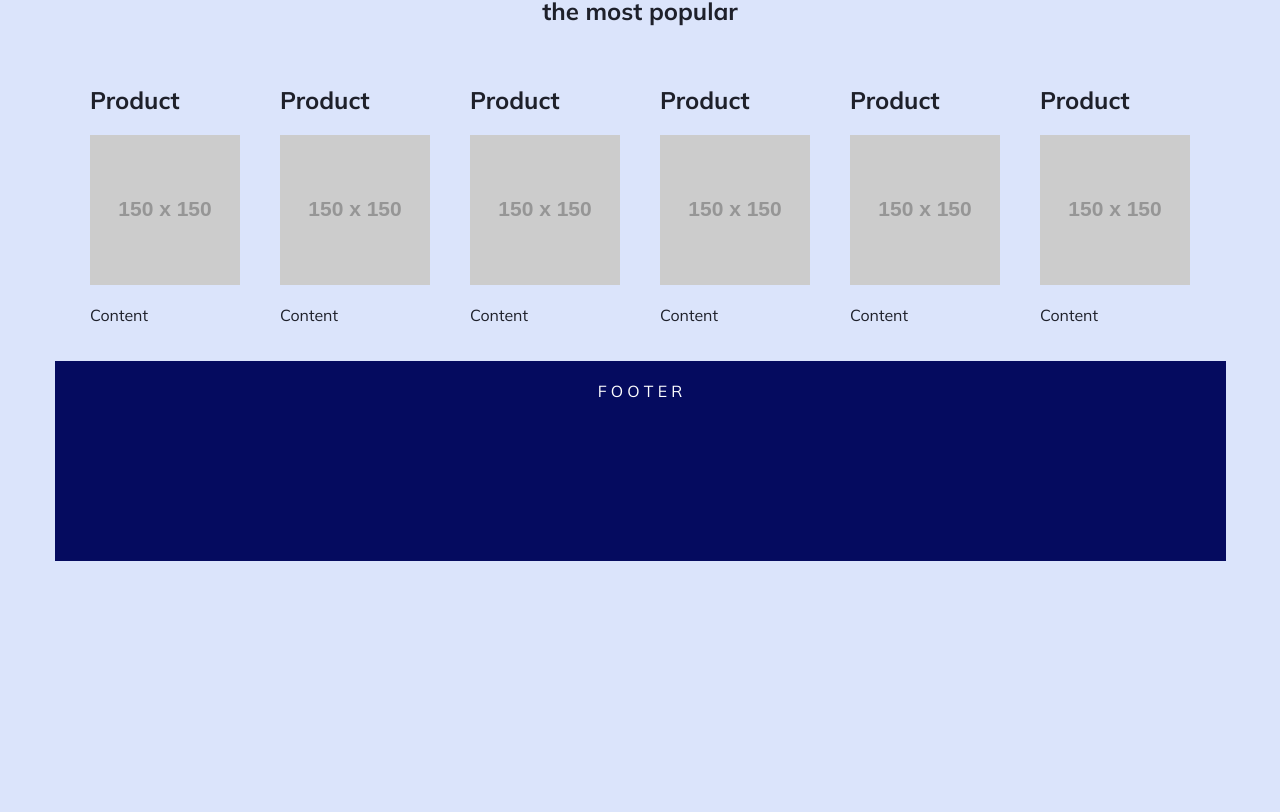
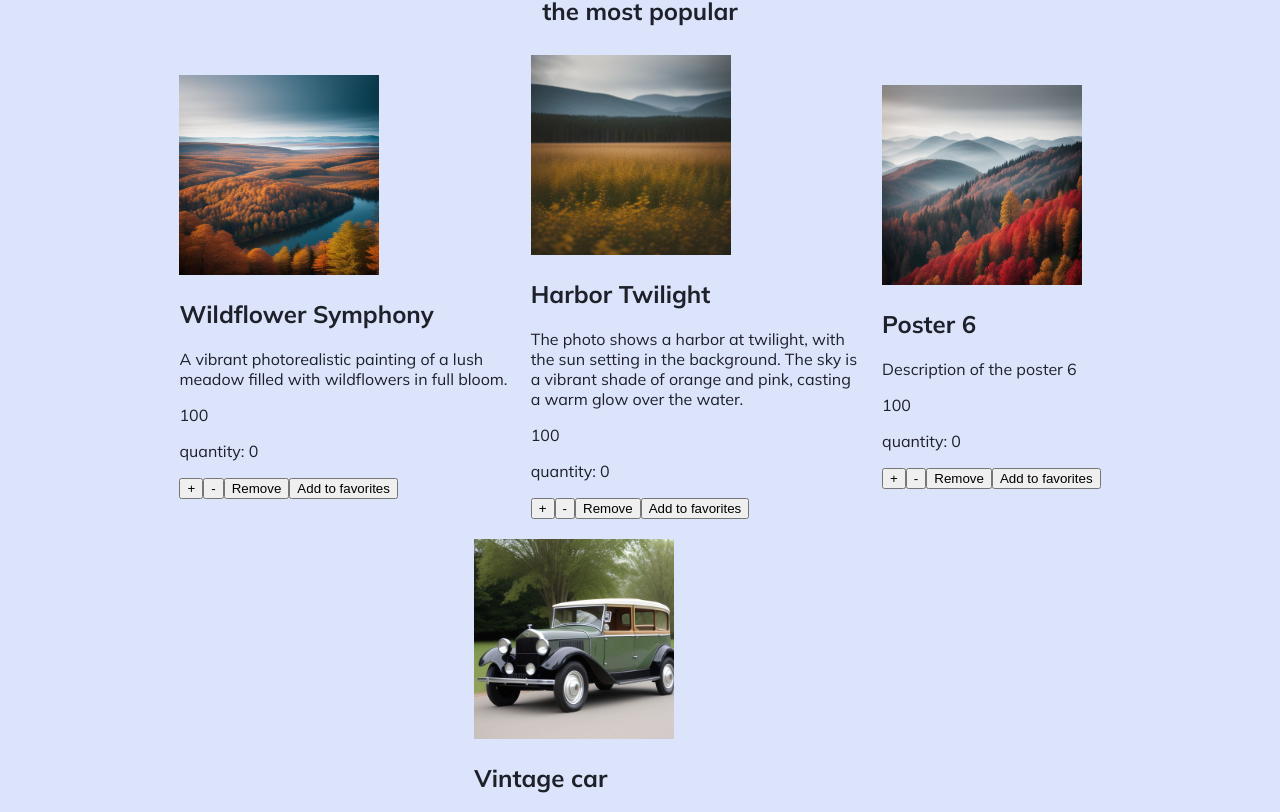
Before and after one commit to Koraus/posterposterszone, a React (Vite) app: page /#/ in a window 1280 px wide. Shown: the part 928-1740 px from the top of the page. Before the commit the page ends 1497 px from the top, so only its background shows below. Built offline with nearby package versions, Linux system fonts and the light colour scheme.

Commit message:
added Search

```diff
--- a/src/components/ProductCard.tsx
+++ b/src/components/ProductCard.tsx
@@ -58,6 +58,11 @@ export const ProductCard = ({ productData }: { productData: ProductData }) => {
             }
         }
     }
+    const removeProduct = () => {
+        setCart(
+            cart.filter((item) => item.id !== productData.id)
+        )
+    }
     const switchFavorites = () => {
         console.log(favorites)
         if (favorites.some((item) => item === productData.id)) {
@@ -72,7 +77,7 @@ export const ProductCard = ({ productData }: { productData: ProductData }) => {
         }
     }
     return (
-        <div css={{ padding: "10px" }}>
+        <div css={{ padding: "10px", maxWidth: "30%" }}>
             <img src={productData.imgUrl} alt={productData.title} css={{
                 width: '200px',
                 height: '200px'
@@ -84,13 +89,16 @@ export const ProductCard = ({ productData }: { productData: ProductData }) => {
                 cart.find((item) => item.id === productData.id)?.quantity || 0
             } </p>
             <button onClick={() => increaseNumber()} >
-                Add to cart
+                +
             </button>
             <button onClick={() => reduceNumber()}>
-                remove from cart
+                -
+            </button>
+            <button onClick={() => removeProduct()}>
+                Remove
             </button>
             <button onClick={() => switchFavorites()}>
-               {favorites.some((item) => item === productData.id) ? 'Remove from favorites' : 'Add to favorites'}
+                {favorites.some((item) => item === productData.id) ? 'Remove from favorites' : 'Add to favorites'}
             </button>
         </div>
     )
--- a/src/data.tsx
+++ b/src/data.tsx
@@ -4,7 +4,8 @@ import id02Url from './assets/posters-img/id2.jpeg';
 import id3Url from './assets/posters-img/id3.jpeg';
 import id4Url from './assets/posters-img/id4.jpeg';
 import id5Url from './assets/posters-img/id5.jpeg';
-
+import id6Url from './assets/posters-img/id6.jpeg';
+import id7Url from './assets/posters-img/id7.jpeg';
 
 
 export type ProductData = {
@@ -24,42 +25,43 @@ export type ProductData = {
 export const productsData: ProductData[] = [
     {
         id: 0,
-        title: "Poster 1",
-        description: "Description of the poster 1",
+        title: "Pink Flower Field",
+        description: "The photo shows a field of pink flowers in full bloom. The flowers have delicate petals that appear to be dancing in the wind.",
         type: "poster",
         imgUrl: id00Url,
         availableSizesMM: [{ width: 1000, height: 2000 }, { width: 500, height: 1000 }],
         availableSizesFormats: ["A0", "A1"],
         weightGrams: 100,
-        tags: ["poster", "art", "abstract"],
+        tags: ["poster", "art", "abstract", "nature", "flowers", "mountains", "landscape", "spring", "beauty", "summer", "scenic", "romantic", "peaceful", "fresh"],
         creation_date: "2021-09-01",
         price: 100,
 
     },
     {
         id: 1,
-        title: "Poster 2",
-        description: "Description of the poster 2",
+        title: "Wildflower Symphony",
+        description: "A vibrant photorealistic painting of a lush meadow filled with wildflowers in full bloom.",
         type: "poster",
         imgUrl: id01Url,
         availableSizesMM: [{ width: 1000, height: 2000 }, { width: 500, height: 1000 }],
         availableSizesFormats: ["A0", "A1"],
         weightGrams: 100,
-        tags: ["poster", "art", "abstract"],
+        tags: ["poster", "art", "abstract", "nature", "flowers", "meadow", "mountains", "landscape", "spring",
+            "beauty", "summer", "scenic", "romantic", "peaceful", "fresh"],
         creation_date: "2021-09-01",
         price: 100,
 
     },
     {
         id: 2,
-        title: "Poster 3",
-        description: "Description of the poster 3",
+        title: "Harbor Twilight",
+        description: "The photo shows a harbor at twilight, with the sun setting in the background. The sky is a vibrant shade of orange and pink, casting a warm glow over the water.",
         type: "poster",
         imgUrl: id02Url,
         availableSizesMM: [{ width: 1000, height: 2000 }, { width: 500, height: 1000 }],
         availableSizesFormats: ["A0", "A1"],
         weightGrams: 100,
-        tags: ["poster", "art", "abstract"],
+        tags: ["poster", "art", "abstract", "harbor", "sunset", "dusk", "Ferris wheel", "waterfront", "travel", "adventure", "exploration", "culture", "commerce", "transportation", "industry", "diversity", "dynamism", "energy"],
         creation_date: "2021-09-01",
 
         price: 100,
@@ -106,5 +108,38 @@ export const productsData: ProductData[] = [
         creation_date: "2021-09-01",
         price: 100,
 
-    }
+    },
+    {
+        id: 6,
+        title: "Vintage car",
+        description: "A vintage car, possibly from the 1950s or 1960s, is parked on a scenic road under a large tree. The car is a classic American model, with a sleek design and chrome accents. It is painted in a vibrant shade of red that contrasts with the lush green foliage of the surrounding trees. The sun is shining brightly, casting long shadows across the road.",
+        type: "poster",
+        imgUrl: id6Url,
+        availableSizesMM: [{ width: 1000, height: 2000 }, { width: 500, height: 1000 }],
+        availableSizesFormats: ["A0", "A1", "A2"],
+        weightGrams: 100,
+        tags: ["poster", "art", "abstract", " vintage car", "classic car", "road"],
+        creation_date: "2021-09-01",
+        price: 100,
+
+    },
+    {
+        id: 7,
+        title: "Bloomed rose",
+        description: "A single, large, and fully bloomed rose stands majestically in a delicate glass vase, gracing the surface of a wooden table.",
+        type: "poster",
+        imgUrl: id7Url,
+        availableSizesMM: [{ width: 1000, height: 2000 }, { width: 500, height: 1000 }],
+        availableSizesFormats: ["A0", "A1", "A2"],
+        weightGrams: 100,
+        tags: ["poster", "art", "abstract"],
+        creation_date: "2021-09-01",
+        price: 100,
+
+    },
 ]
+
+
+export const popularProducts = [
+    1, 2, 5, 6
+]
--- a/src/pages/Home.tsx
+++ b/src/pages/Home.tsx
@@ -1,4 +1,6 @@
+import { ProductCard } from "../components/ProductCard";
 import SimpleSlider from "../components/SimpleSlider"
+import { popularProducts, productsData } from "../data"
 
 export const Home = () => {
   return (
@@ -18,16 +20,13 @@ export const Home = () => {
             margin: "0 auto"
           }}>
 
-            {Array.from({ length: 6 }).map((_, index) => {
-              return <div css={{ padding: "20px" }} key={index}>
-                <div className='product' css={{}}>
-                  <h2>Product</h2>
-                  <img src="https://via.placeholder.com/150" alt="" />
-                  <p>Content</p>
-                </div>
+            {popularProducts.map((id) => {
+              const productData = productsData.find((product) => product.id === id);
+              return (
+                productData && <ProductCard key={id} productData={productData} />
+              )
+            })}
 
-              </div>
-            })}
           </div>
         </section>
       </div>
--- a/src/pages/Search.tsx
+++ b/src/pages/Search.tsx
@@ -1,17 +1,31 @@
+import { useState } from "react"
 import { ProductCard } from "../components/ProductCard"
 import { productsData } from "../data"
 
 export const Search = () => {
 
+    const [value, setValue] = useState('')
+
+    const fillterProducts = productsData.filter(
+        (productData) => {
+            const titles = productData.title.toLowerCase().includes(value.toLowerCase());
+            const desc = productData.description.toLowerCase().includes(value.toLowerCase());
+            const tags = productData.tags.join('').toLowerCase().includes(value.toLowerCase());
+            return (titles || desc || tags) && value !== '' ? productData : null
+        }
+    ).map((productData) => productData.id)
+
     return (
         <div >
             <form>
-                <input type="text" placeholder="Search for products" />
+                <input type="text" placeholder="Search for products"
+                    onChange={(e) => { setValue(e.target.value) }}
+                />
                 <button
                     onClick={
                         (e) => {
                             e.preventDefault()
-                            console.log('search')
+                            console.log(fillterProducts)
                         }
                     }>Search</button>
             </form>
@@ -21,17 +35,14 @@ export const Search = () => {
                 justifyContent: 'center'
 
             }}>
-                {
-                    productsData.map(
-                        (productData) => {
-                            return (
-                                <ProductCard key={productData.id} productData={productData} />
-                            )
-                        }
+
+                {fillterProducts.map((id) => {
+                    const productData = productsData.find((product) => product.id === id);
+                    return (
+                        productData && <ProductCard key={id} productData={productData} />
                     )
-                }
+                })}
             </div>
-
         </div >
     )
 }
```
Also changed, not shown: src/assets/posters-img/id6.jpeg (added), src/assets/posters-img/id7.jpeg (added).
